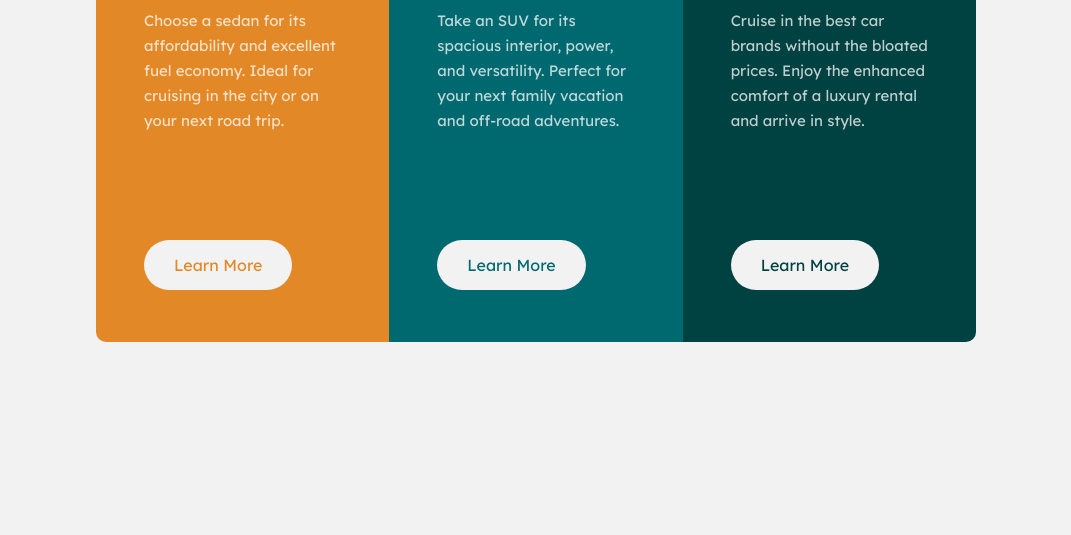
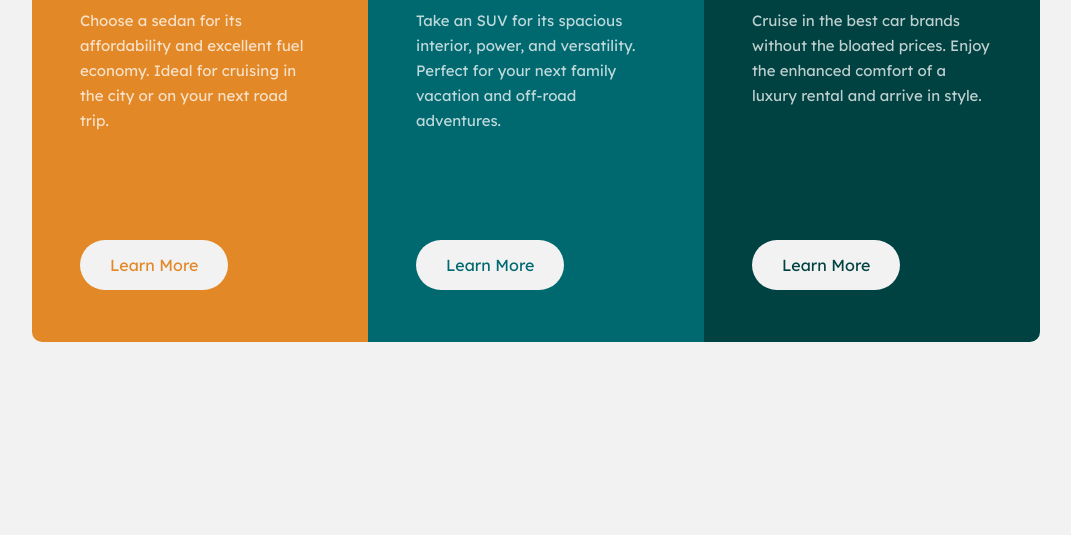
Before and after one commit to bluerose77/cars, a plain HTML site: page index.html in a window 1280 px wide. Shown: the part 265-800 px from the top of the page, without its empty margins (104-1175 px from the left). Drawn offline with Linux system fonts and the light colour scheme.

Commit message:
updated code

```diff
--- a/assets/main.css
+++ b/assets/main.css
@@ -16,7 +16,7 @@
 /* Body */
 body {
     background-color: var(--light-gray);
-    padding: 5% 15%;
+    padding: 5% 10%;
 }
 
 /* Main Container */
```
